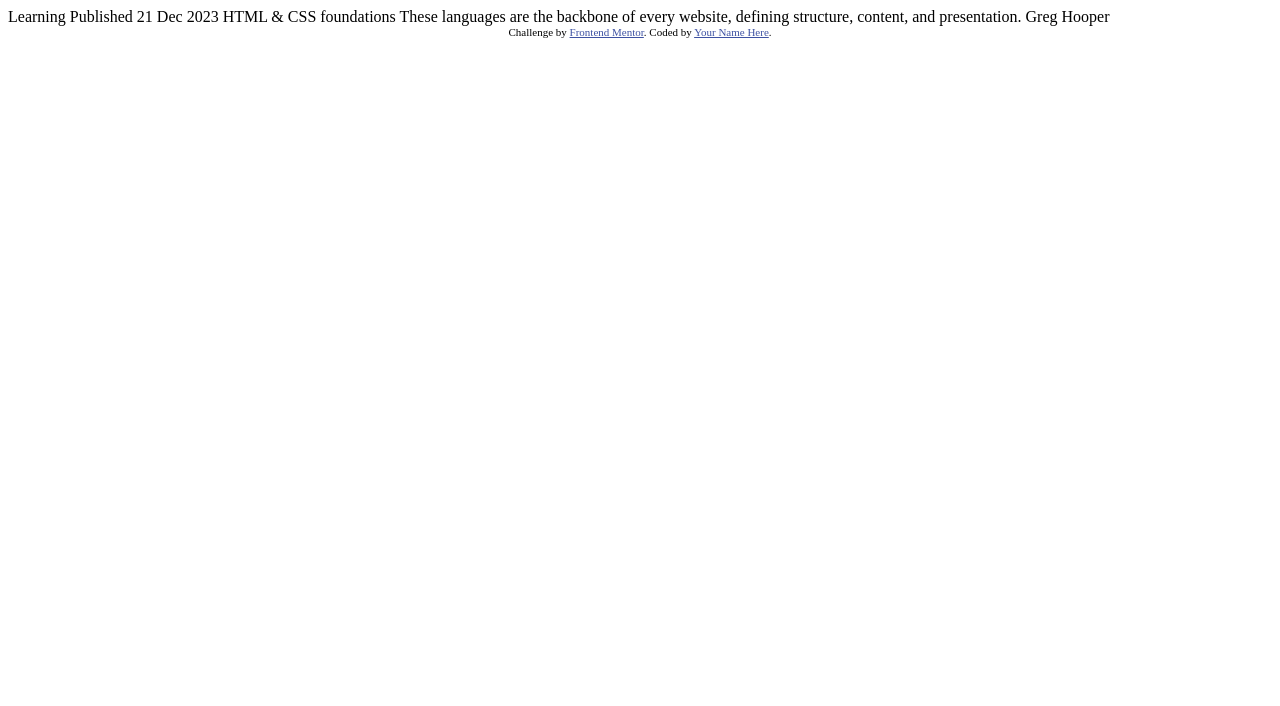
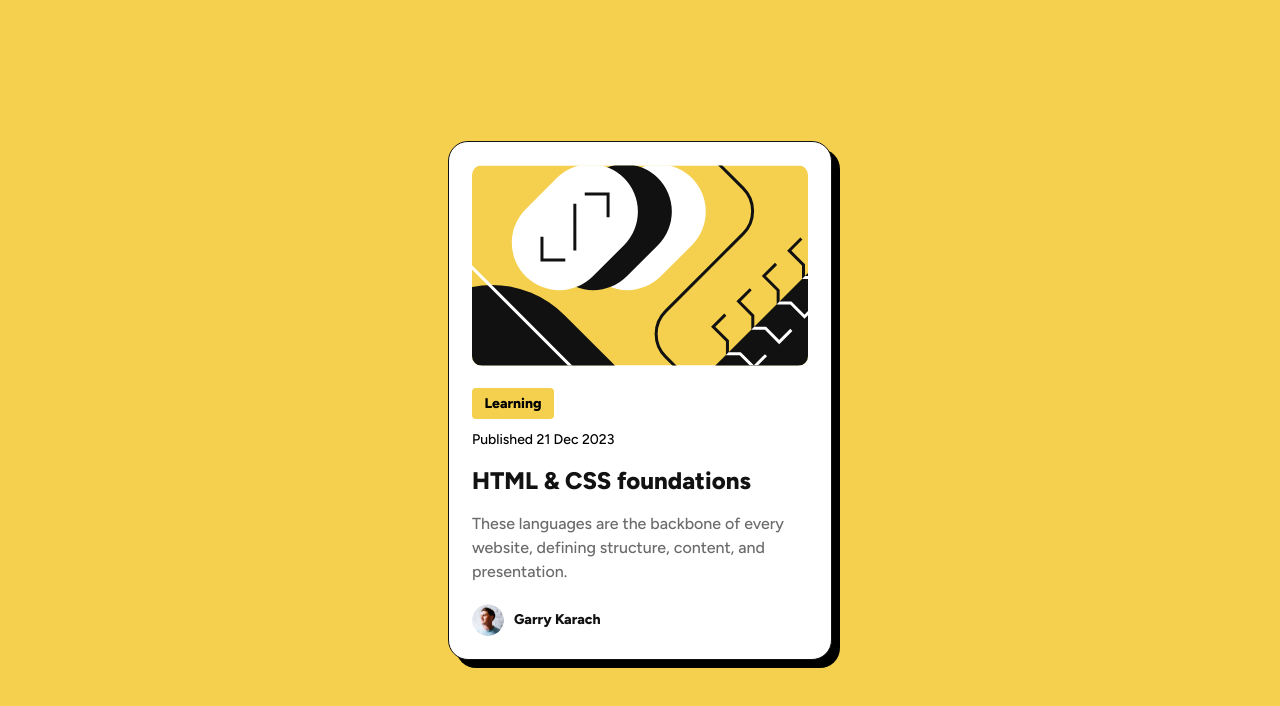
Before and after one commit to Hamptooon/block-preview-card, a plain HTML site: page index.html in a window 1280 px wide. Drawn offline with Linux system fonts and the light colour scheme.

Commit message:
realize preview card block

```diff
--- a/index.html
+++ b/index.html
@@ -5,30 +5,32 @@
     <meta name="viewport" content="width=device-width, initial-scale=1.0"> <!-- displays site properly based on user's device -->
 
     <link rel="icon" type="image/png" sizes="32x32" href="./assets/images/favicon-32x32.png">
-
+    <link rel="stylesheet" href="./styles/css/blogPreviewCard.css">
     <title>Frontend Mentor | Blog preview card</title>
 
-  <!-- Feel free to remove these styles or customise in your own stylesheet 👍 -->
-  <style>
-    .attribution { font-size: 11px; text-align: center; }
-    .attribution a { color: hsl(228, 45%, 44%); }
-  </style>
   </head>
   <body>
 
-  Learning
+    <div class="wrapper">
+      <main class="main">
+        <article class="blog-preview-card">
+          <a href="#">
+            <img class="blog-preview-card__image" src="./assets/images/illustration-article.svg" alt="HTML article link">
+          </a>
+          <span class="blog-preview-card__category">Learning</span>
+          <p class="blog-preview-card__date">Published 21 Dec 2023</p>
+          <a href="#" class="blog-preview-card__title"><h6>HTML & CSS foundations</h6></a>
+          <p class="blog-preview-card__description">
+            These languages are the backbone of every website, defining structure, content, and presentation.
+          </p>
+          <div class="blog-preview-card__author">
+            <img class="blog-preview-card__author-image" src="./assets/images/image-avatar.webp" alt="Author">
+            <p class="blog-preview-card__author-name">Garry Karach</p>
+          </div>
+        </article>
+      </main>
+    </div>
 
-  Published 21 Dec 2023
 
-  HTML & CSS foundations
-
-  These languages are the backbone of every website, defining structure, content, and presentation.
-
-  Greg Hooper
-
-  <div class="attribution">
-    Challenge by <a href="https://www.frontendmentor.io?ref=challenge" target="_blank">Frontend Mentor</a>.
-    Coded by <a href="#">Your Name Here</a>.
-  </div>
   </body>
 </html>
--- /dev/null
+++ b/styles/scss/blogPreviewCard.scss
@@ -0,0 +1,84 @@
+@use "./utilities/reset";
+@use "./utilities/mixins" as mixins;
+@import "./utilities/variables";
+@import "./utilities/globals";
+
+// Blog Preview Card
+.blog-preview-card{
+    max-width: 384px;
+    min-width: 300px;
+    min-height: 500px;
+    max-height: 522px;
+    height: auto;
+    display: flex;
+    flex-direction: column;
+    justify-content: flex-start;
+    overflow: hidden;
+    padding: 23px;
+    background-color: $white;
+    border-radius: 20px;
+    border: 1px solid $gray950;
+    -webkit-box-shadow: 8px 8px 0px 0px rgba(0,0,0,1);
+    -moz-box-shadow: 8px 8px 0px 0px rgba(0,0,0,1);
+    box-shadow: 8px 8px 0px 0px rgba(0,0,0,1);
+    transition: all 1s ease;
+    a{
+
+    }
+    &:hover{
+        -webkit-box-shadow: 16px 16px 0px 0px rgba(0,0,0,1);
+        -moz-box-shadow: 16px 16px 0px 0px rgba(0,0,0,1);
+        box-shadow: 16px 16px 0px 0px rgba(0,0,0,1);
+        .blog-preview-card__title{
+            color: $yellow;
+
+        }
+
+    }
+    &__category{
+        @include mixins.text-preset(0.875rem, $extraBold, 150%, 0px);
+        text-align: center;
+        max-width: 82px;
+        min-width: 73px;
+        padding: 5px;
+        background-color: $yellow;
+        border-radius: 4px;
+        margin-bottom: 10px;
+    }
+    &__date{
+        @include mixins.text-preset(0.875rem, $medium, 150%, 0px);
+        margin-bottom: 13px;
+    }
+    &__title{
+        @include mixins.text-preset(1.5rem, $extraBold, 150%, 0px);
+        color: $gray950;
+        margin-bottom: 13px;
+        transition: all 1s ease;
+
+
+    }
+    &__description{
+        @include mixins.text-preset(1rem, $medium, 150%, 0px);
+        color: $gray500;
+        margin-bottom: 20px;
+    }
+    &__image{
+        border-radius: 10px;
+        margin-bottom: 22px;
+    }
+    &__author{
+        display: flex;
+        align-items: center;
+
+    }
+    &__author-image{
+        width: 32px;
+        height: 32px;
+        border-radius: 50%;
+        margin-right: 10px;
+    }
+    &__author-name{
+        @include mixins.text-preset(0.88rem, $extraBold, 150%, 0px);
+        color: $gray950;
+    }
+}
--- /dev/null
+++ b/styles/scss/utilities/_globals.scss
@@ -0,0 +1,16 @@
+@import url('https://fonts.googleapis.com/css2?family=Figtree:ital,wght@0,300..900;1,300..900&display=swap');
+body{
+    height: 100vh;
+    font-family: "Figtree", sans-serif;
+    font-size: $font-size;
+}
+.wrapper{
+    display: flex;
+    flex-direction: column;
+    align-items: center;
+    justify-content: center;
+    height: 100%;
+    background-color: $yellow;
+    padding: 0 15px;
+
+}
--- /dev/null
+++ b/styles/scss/utilities/_mixins.scss
@@ -0,0 +1,6 @@
+@mixin text-preset($font-size, $font-weight, $line-height, $letter-spacing){
+    font-size: $font-size;
+    font-weight: $font-weight;
+    line-height: $line-height;
+    letter-spacing: $letter-spacing;
+}
--- /dev/null
+++ b/styles/scss/utilities/_reset.scss
@@ -0,0 +1,89 @@
+/* Reset and base styles  */
+* {
+	padding: 0px;
+	margin: 0px;
+	border: none;
+}
+
+*,
+*::before,
+*::after {
+	box-sizing: border-box;
+}
+
+/* Links */
+
+a, a:link, a:visited  {
+    text-decoration: none;
+}
+
+a:hover  {
+    text-decoration: none;
+}
+
+/* Common */
+
+aside, nav, footer, header, section, main {
+	display: block;
+}
+
+h1, h2, h3, h4, h5, h6, p {
+    font-size: inherit;
+	font-weight: inherit;
+}
+
+ul, ul li {
+	list-style: none;
+}
+
+img {
+	vertical-align: top;
+}
+
+img, svg {
+	max-width: 100%;
+	height: auto;
+}
+
+address {
+  font-style: normal;
+}
+
+/* Form */
+
+input, textarea, button, select {
+	font-family: inherit;
+    font-size: inherit;
+    color: inherit;
+    background-color: transparent;
+}
+
+input::-ms-clear {
+	display: none;
+}
+
+button, input[type="submit"] {
+    display: inline-block;
+    box-shadow: none;
+    background-color: transparent;
+    background: none;
+    cursor: pointer;
+}
+
+input:focus, input:active,
+button:focus, button:active {
+    outline: none;
+}
+
+button::-moz-focus-inner {
+	padding: 0;
+	border: 0;
+}
+
+label {
+	cursor: pointer;
+}
+
+legend {
+	display: block;
+}
--- /dev/null
+++ b/styles/scss/utilities/_variables.scss
@@ -0,0 +1,13 @@
+$yellow: hsl(47, 88%, 63%);
+$white: hsl(0, 0%, 100%);
+$gray500: hsl(0, 0%, 42%);
+$gray950: hsl(0, 0%, 7%);
+
+$font-size: 16px;
+
+$medium: 500;
+$bold: 700;
+$extraBold: 800;
+
+$desktop-screen: 1440px;
+$mobile-screen: 32px;
```
Also changed, not shown: styles/css/blogPreviewCard.css (added). Lines whose indentation alone changed are shown as unchanged.
